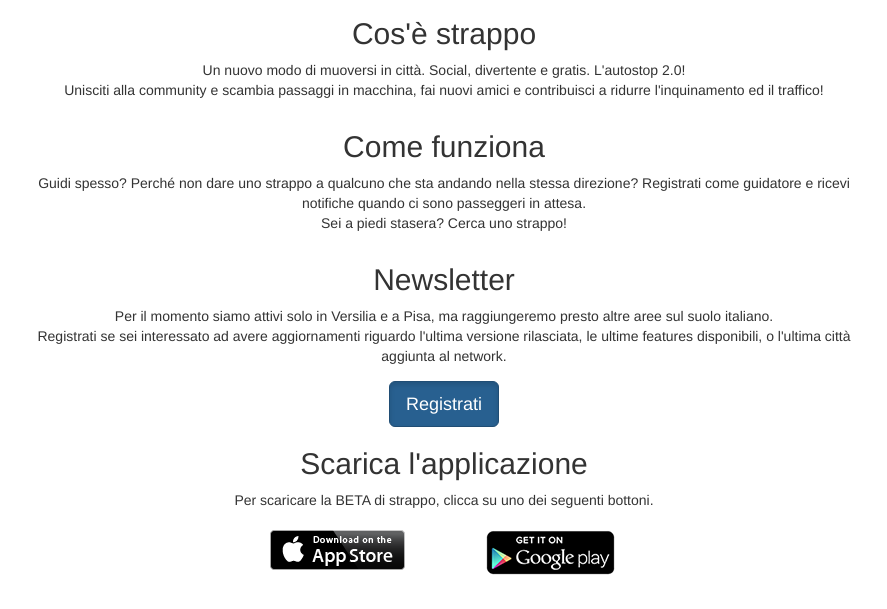
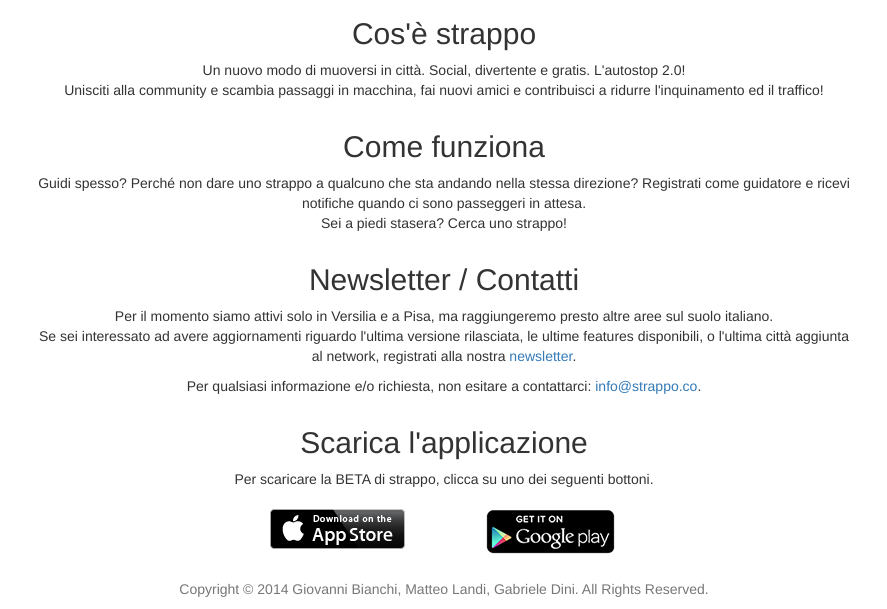
Before and after one commit to iamFIREcracker/strappo-api, a plain HTML site: page app/views/index.html in a window 1280 px wide. Shown: the part 255-864 px from the top of the page, without its empty margins (196-1083 px from the left). Drawn offline with nearby package versions, Linux system fonts and the light colour scheme.

Commit message:
Add contacts section

```diff
--- a/app/views/index.html
+++ b/app/views/index.html
@@ -61,7 +61,7 @@
     <section>
         <div class="row">
             <div class="col-md-12">
-                <h2 class="text-center">Newsletter</h2>
+                <h2 class="text-center">Newsletter / Contatti</h2>
             </div>
         </div>
         <div class="row">
@@ -69,13 +69,10 @@
                 <p>
                 Per il momento siamo attivi solo in Versilia e a Pisa, ma raggiungeremo presto altre aree sul suolo italiano.
                 <br />
-                Registrati se sei interessato ad avere aggiornamenti riguardo l'ultima versione rilasciata, le ultime features disponibili, o l'ultima città aggiunta al network.
+                Se sei interessato ad avere aggiornamenti riguardo l'ultima versione rilasciata, le ultime features disponibili, o l'ultima città aggiunta al network, registrati alla nostra <a href="http://eepurl.com/XqTg9" target="_blank">newsletter</a>.
                 </p>
-            </div>
-        </div>
-        <div class="row voffset-2">
-            <div class="col-md-offset-4 col-md-4 text-center">
-                <a href="http://eepurl.com/XqTg9" target="_blank" class="btn btn-primary btn-lg active" role="button">Registrati</a>
+                <p>
+                Per qualsiasi informazione e/o richiesta, non esitare a contattarci: <a href="mailto:info@strappo.co">info@strappo.co</a>.
             </div>
         </div>
     </section>
@@ -102,5 +99,12 @@
         </div>
     </section>
 </div>
+<footer>
+    <div id="footer">
+        <div class="container">
+            <p class="text-muted text-center">Copyright © 2014 Giovanni Bianchi, Matteo Landi, Gabriele Dini. All Rights Reserved.</p>
+        </div>
+    </div>
+</footer>
 </body>
 </html>
```
